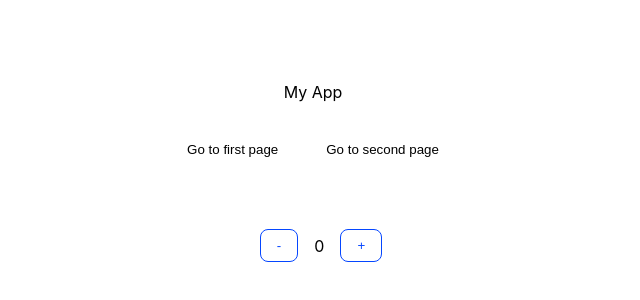
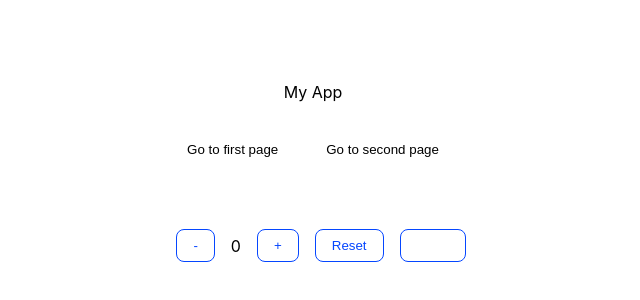
Before and after one commit to Aunixx/Angular-Practice, an Angular app: page /second in a window 1280 px wide. Shown: the part 228-528 px from the top of the page, without its empty margins (327-967 px from the left). Built offline with nearby package versions, Linux system fonts and the light colour scheme.

Commit message:
update(second-component): improved the counter component

```diff
--- a/src/app/app.component.html
+++ b/src/app/app.component.html
@@ -42,5 +42,5 @@
     <button routerLink="/first">Go to first page</button>
     <button routerLink="/second">Go to second page</button>
   </div>
-  <router-outlet> </router-outlet>
+  <router-outlet test="testing"> </router-outlet>
 </main>
--- a/src/app/app.routes.ts
+++ b/src/app/app.routes.ts
@@ -3,6 +3,7 @@ import { FirstComponentComponent } from './components/first-component/first-comp
 import { SecondComponentComponent } from './components/second-component/second-component.component';
 
 export const routes: Routes = [
+  { path: '', redirectTo: '/first', pathMatch: 'full' },
   { path: 'first', component: FirstComponentComponent },
   { path: 'second', component: SecondComponentComponent },
 ];
--- a/src/app/components/first-component/first-component.component.html
+++ b/src/app/components/first-component/first-component.component.html
@@ -1,3 +1,3 @@
-<p>{{ hero }} {{ first }}</p>
+<p>{{ hero }} {{ test }}</p>
 <button (click)="onClick()">Test Button</button>
 <button (click)="goToHomePage()">Go Back</button>
--- a/src/app/components/first-component/first-component.component.ts
+++ b/src/app/components/first-component/first-component.component.ts
@@ -10,7 +10,7 @@ import { Router } from '@angular/router';
 })
 export class FirstComponentComponent {
   constructor(private router: Router) {}
-  @Input() first = 'first';
+  @Input() test = '';
   hero = 'Windstorm';
   something = 'Something';
   onClick = () => {
--- a/src/app/components/second-component/second-component.component.html
+++ b/src/app/components/second-component/second-component.component.html
@@ -2,4 +2,6 @@
   <button (click)="decrementCount()">-</button>
   <p>{{ count() }}</p>
   <button (click)="incrementCount()">+</button>
+  <button (click)="resetCount()">Reset</button>
+  <input type="number" (input)="handleInputChange($event.target)" />
 </div>
--- a/src/app/components/second-component/second-component.component.scss
+++ b/src/app/components/second-component/second-component.component.scss
@@ -15,4 +15,10 @@
     border-radius: 0.5rem;
     height: min-content;
   }
+  input {
+    border: 1px solid var(--bright-blue);
+    padding: 0.5rem 1rem;
+    border-radius: 0.5rem;
+    width: 2rem;
+  }
 }
--- a/src/app/components/second-component/second-component.component.ts
+++ b/src/app/components/second-component/second-component.component.ts
@@ -9,13 +9,29 @@ import { Component, WritableSignal, signal } from '@angular/core';
 })
 export class SecondComponentComponent {
   second = 'Second Component';
+  inputValue: string = '';
   count: WritableSignal<number> = signal(0);
   incrementCount() {
-    this.count.update((value) => value + 1);
+    this.count.update((value) =>
+      parseInt(this.inputValue) ? value + parseInt(this.inputValue) : value + 1
+    );
   }
   decrementCount() {
     if (this.count() > 0) {
-      this.count.update((value) => value - 1);
+      this.count.update((value) =>
+        parseInt(this.inputValue)
+          ? value - parseInt(this.inputValue)
+          : value - 1
+      );
+    }
+  }
+  resetCount() {
+    this.count.update((value) => 0);
+  }
+  handleInputChange(e: EventTarget | null) {
+    if (e instanceof HTMLInputElement) {
+      this.inputValue = e.value;
+      console.log(this.inputValue);
     }
   }
 }
```
